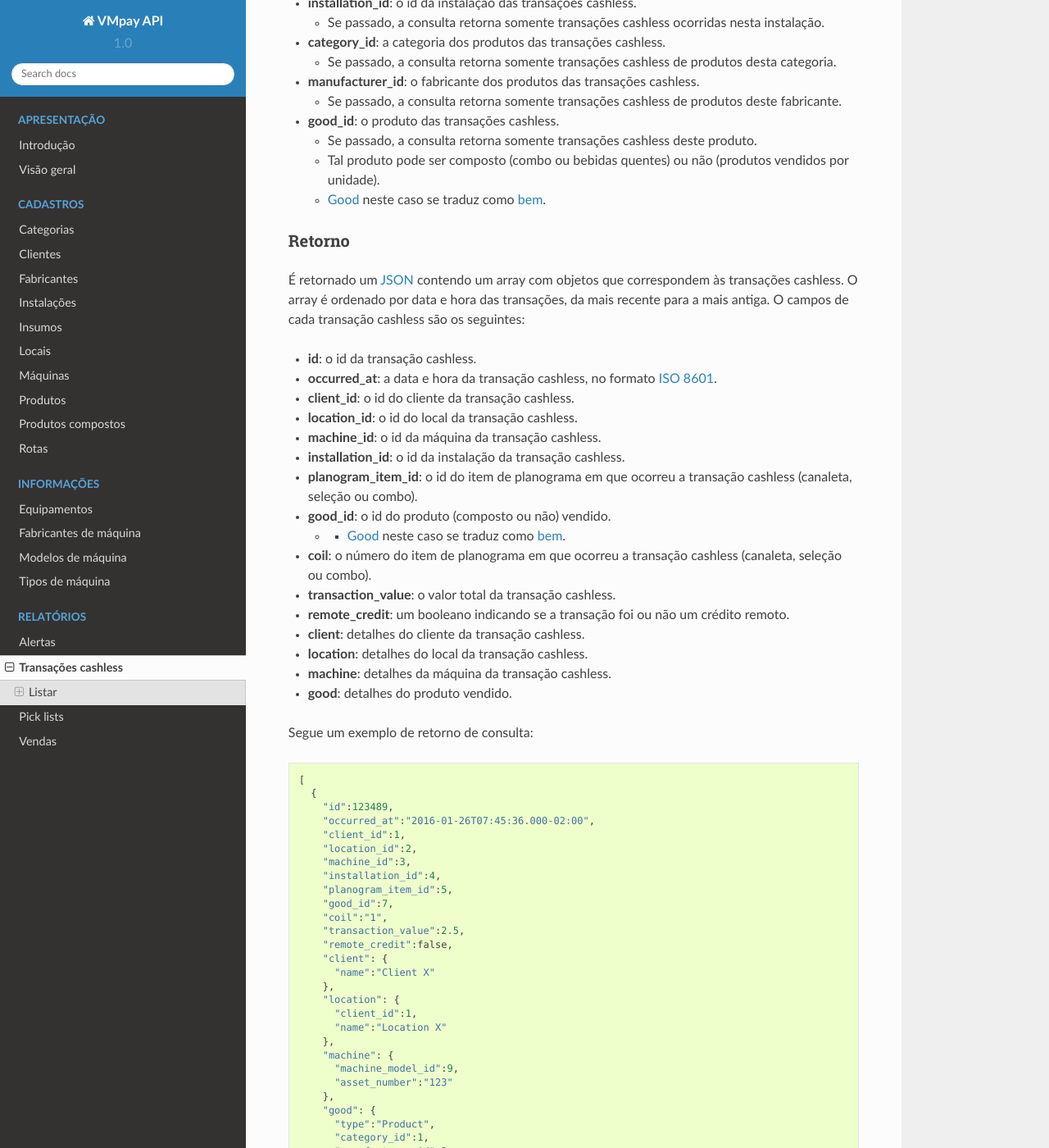
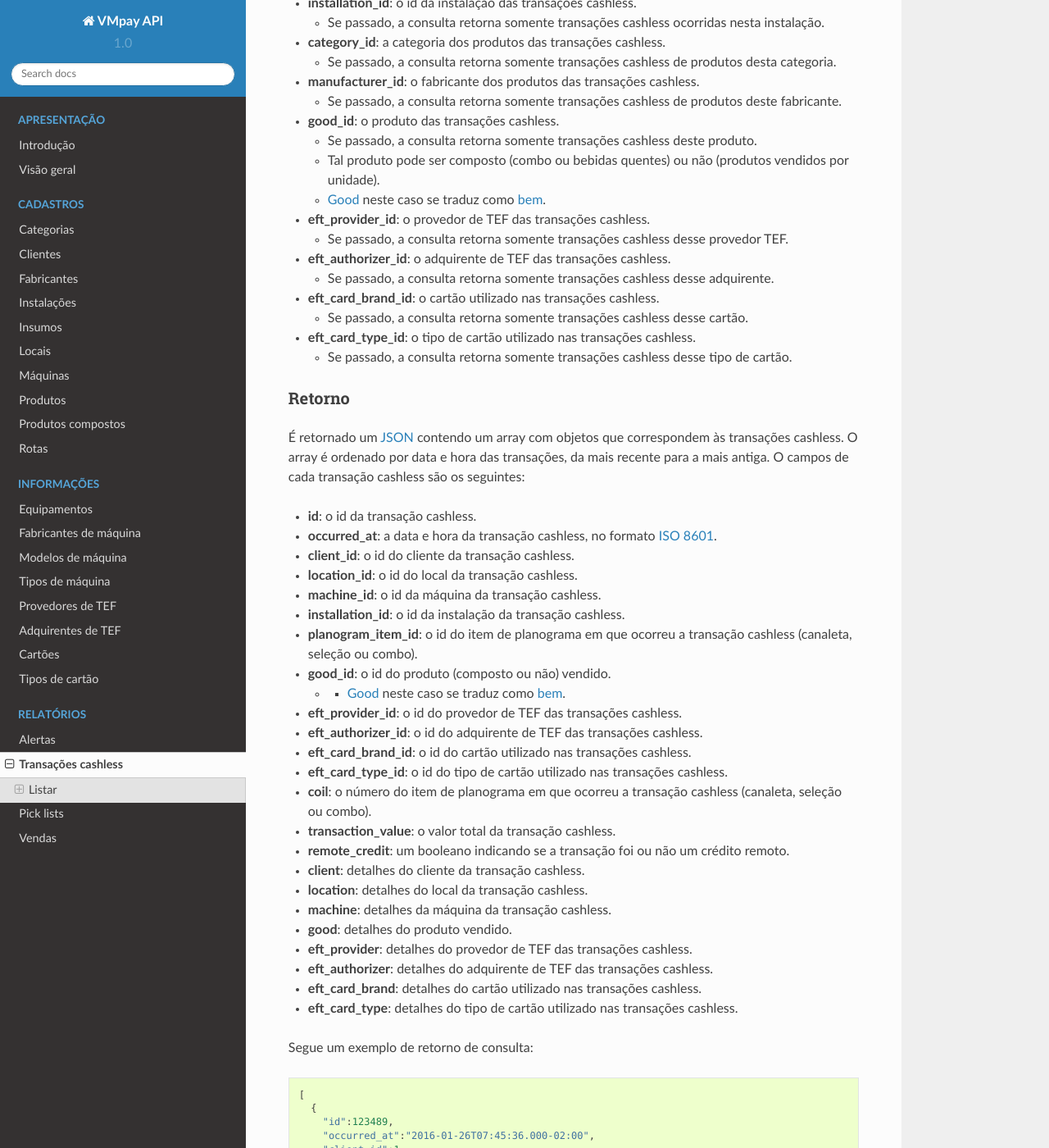
Before and after one commit to rfbezerra/vmpay_api_doc, a Sphinx documentation site: the page built from docs/source/reports/cashless_transaction.rst, in a window 1280 px wide and 1400 px high, scrolled down 1085 px. Shown: the whole window at 82% size. Built offline with Sphinx 7.4.7 and the Read the Docs theme 2.0.0, drawn with Linux system fonts in a browser that asks for light colours; some of the changed text lies outside the part shown.

Commit message:
Documenta modificações relacionadas a TEF

```diff
--- a/docs/source/index.rst
+++ b/docs/source/index.rst
@@ -35,6 +35,10 @@ Resources disponíveis
    info/machine_manufacturer
    info/machine_model
    info/machine_type
+   info/eft_provider
+   info/eft_authorizer
+   info/eft_card_brand
+   info/eft_card_type
 
 .. toctree::
    :maxdepth: 1
--- a/docs/source/reports/cashless_transaction.rst
+++ b/docs/source/reports/cashless_transaction.rst
@@ -70,6 +70,22 @@ Os parâmetros abaixo podem ser passados como uma `query string <https://en.wiki
   * Tal produto pode ser composto (combo ou bebidas quentes) ou não (produtos vendidos por unidade).
   * `Good <https://en.wikipedia.org/wiki/Good_%28economics%29>`_ neste caso se traduz como `bem <https://pt.wikipedia.org/wiki/Bem_%28economia%29>`_.
 
+* **eft_provider_id**: o provedor de TEF das transações cashless.
+
+  * Se passado, a consulta retorna somente transações cashless desse provedor TEF.
+
+* **eft_authorizer_id**: o adquirente de TEF das transações cashless.
+
+  * Se passado, a consulta retorna somente transações cashless desse adquirente.
+
+* **eft_card_brand_id**: o cartão utilizado nas transações cashless.
+
+  * Se passado, a consulta retorna somente transações cashless desse cartão.
+
+* **eft_card_type_id**: o tipo de cartão utilizado nas transações cashless.
+
+  * Se passado, a consulta retorna somente transações cashless desse tipo de cartão.
+
 Retorno
 -------
 
@@ -86,6 +102,10 @@ Retorno
 
   * * `Good <https://en.wikipedia.org/wiki/Good_%28economics%29>`_ neste caso se traduz como `bem <https://pt.wikipedia.org/wiki/Bem_%28economia%29>`_.
 
+* **eft_provider_id**: o id do provedor de TEF das transações cashless.
+* **eft_authorizer_id**: o id do adquirente de TEF das transações cashless.
+* **eft_card_brand_id**: o id do cartão utilizado nas transações cashless.
+* **eft_card_type_id**: o id do tipo de cartão utilizado nas transações cashless.
 * **coil**: o número do item de planograma em que ocorreu a transação cashless (canaleta, seleção ou combo).
 * **transaction_value**: o valor total da transação cashless.
 * **remote_credit**: um booleano indicando se a transação foi ou não um crédito remoto.
@@ -93,6 +113,10 @@ Retorno
 * **location**: detalhes do local da transação cashless.
 * **machine**: detalhes da máquina da transação cashless.
 * **good**: detalhes do produto vendido.
+* **eft_provider**: detalhes do provedor de TEF das transações cashless.
+* **eft_authorizer**: detalhes do adquirente de TEF das transações cashless.
+* **eft_card_brand**: detalhes do cartão utilizado nas transações cashless.
+* **eft_card_type**: detalhes do tipo de cartão utilizado nas transações cashless.
 
 Segue um exemplo de retorno de consulta:
 
@@ -108,6 +132,10 @@ Segue um exemplo de retorno de consulta:
         "installation_id":4,
         "planogram_item_id":5,
         "good_id":7,
+        "eft_provider_id":1,
+        "eft_authorizer_id":1,
+        "eft_card_brand_id":21,
+        "eft_card_type_id":1,
         "coil":"1",
         "transaction_value":2.5,
         "remote_credit":false,
@@ -128,6 +156,18 @@ Segue um exemplo de retorno de consulta:
           "manufacturer_id":2,
           "name":"Product X",
           "upc_code":"333"
+        },
+        "eft_provider": {
+          "name":"Pay&Go"
+        },
+        "eft_authorizer_id": {
+          "name":"Cielo"
+        },
+        "eft_card_brand": {
+          "name": "Visa"
+        },
+        "eft_card_type": {
+          "name": "Crédito"
         }
       },
       {
@@ -139,6 +179,10 @@ Segue um exemplo de retorno de consulta:
         "installation_id":4,
         "planogram_item_id":6,
         "good_id":8,
+        "eft_provider_id":2,
+        "eft_authorizer_id":4,
+        "eft_card_brand_id":12,
+        "eft_card_type_id":2,
         "coil":"3",
         "transaction_value":2.5,
         "remote_credit":false,
@@ -159,6 +203,18 @@ Segue um exemplo de retorno de consulta:
           "manufacturer_id":3,
           "name":"Product Y",
           "upc_code":"444"
+        },
+        "eft_provider": {
+          "name":"SiTef"
+        },
+        "eft_authorizer_id": {
+          "name":"Rede"
+        },
+        "eft_card_brand": {
+          "name": "Mastercard"
+        },
+        "eft_card_type": {
+          "name": "Débito"
         }
       }
     ]
```
Also changed, not shown: docs/source/info/eft_authorizer.rst (added, +52 -0 lines), docs/source/info/eft_card_brand.rst (added, +120 -0 lines), docs/source/info/eft_card_type.rst (added, +40 -0 lines), docs/source/info/eft_provider.rst (added, +40 -0 lines).
